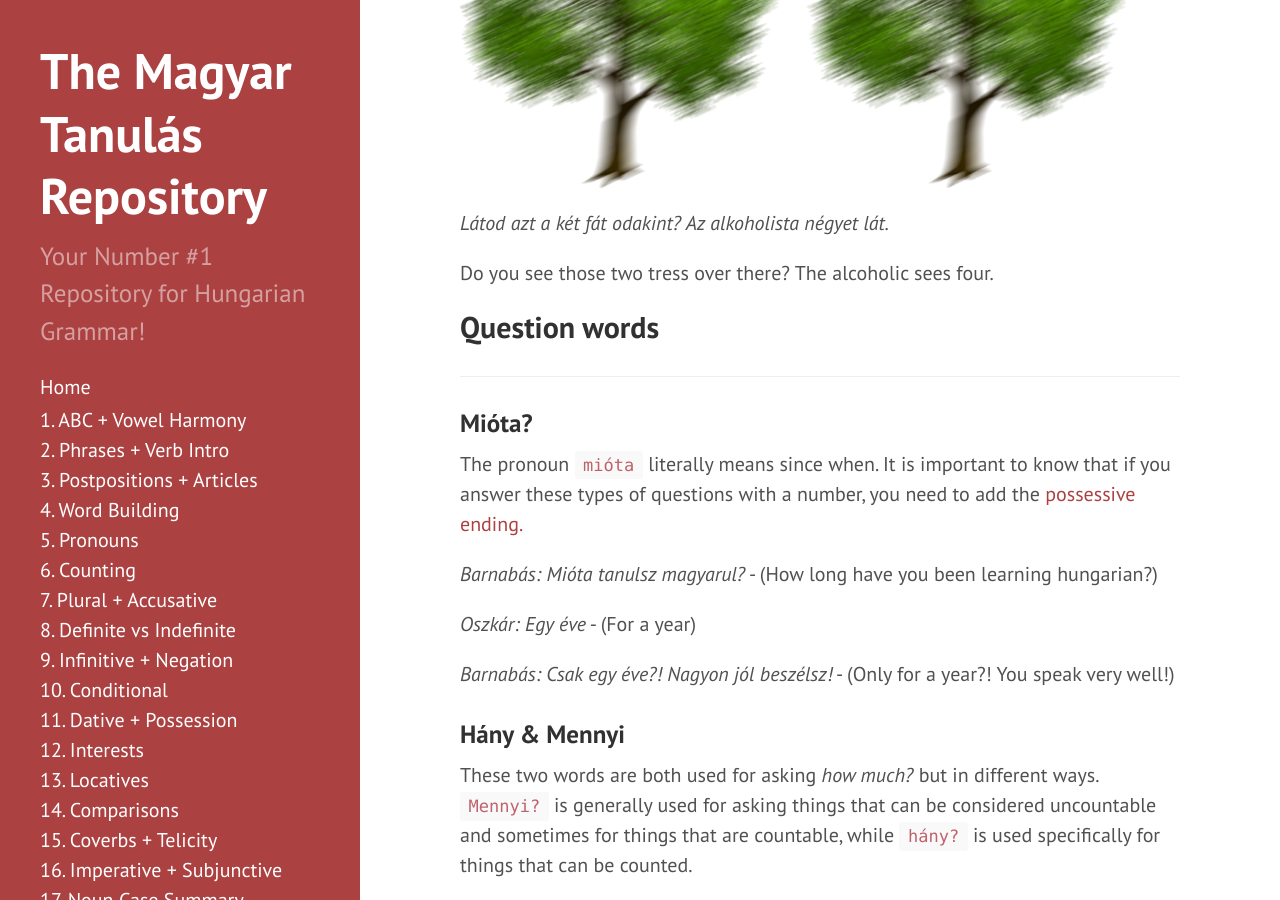
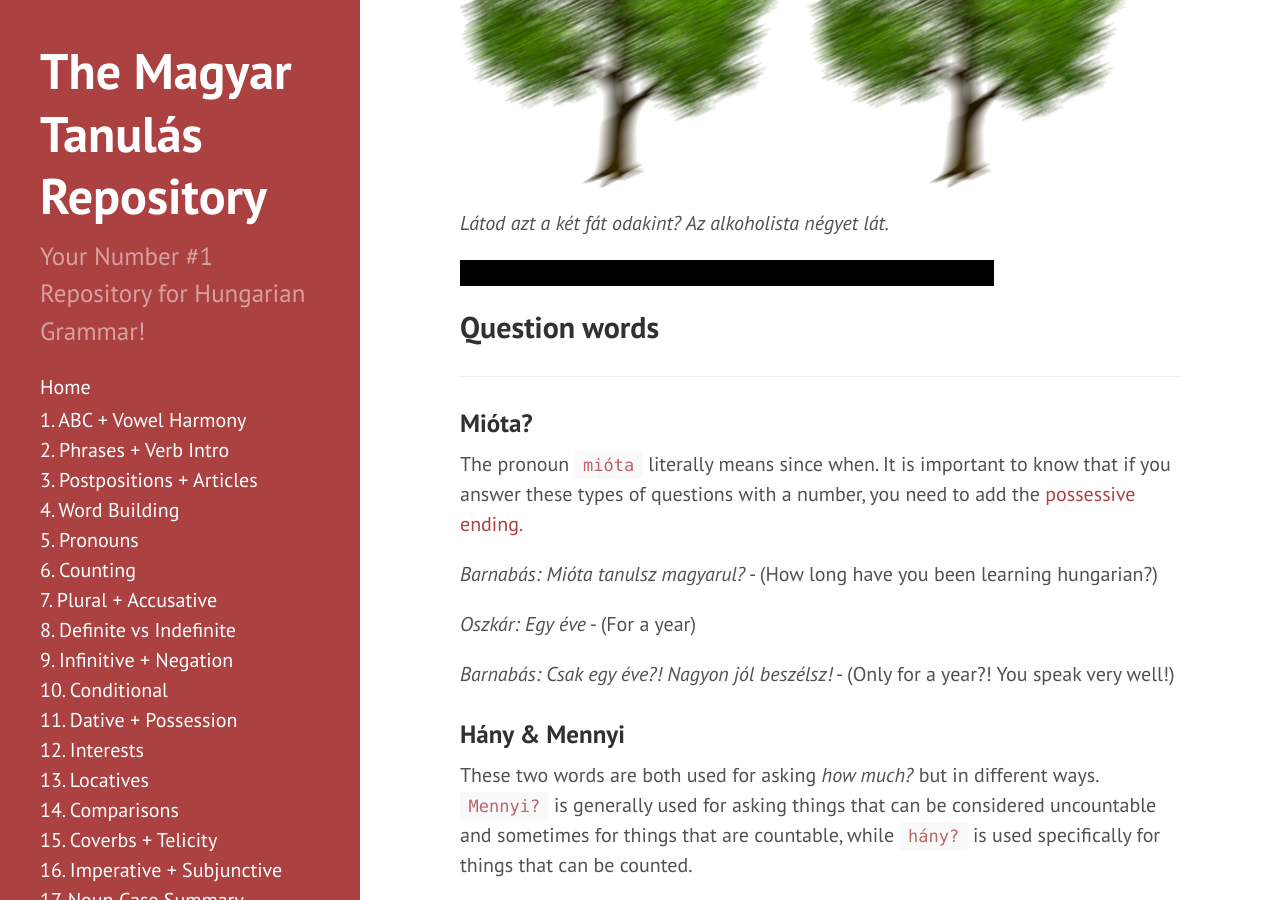
Before and after one commit to Magyartanulas/magyartanulas.github.io, a Jekyll site: the page built from counting.md, in a window 1280 px wide and 900 px high, scrolled down 2504 px. Built offline with Jekyll 4.4.1, drawn with Linux system fonts in a browser that asks for light colours; Markdown is read by kramdown in place of the engine named in the settings.

Commit message:
Update counting.md

```diff
--- a/counting.md
+++ b/counting.md
@@ -73,7 +73,7 @@ When answering, you don't have to answer with a precise number, you could instea
 ![alkoholista](https://magyartanulas.github.io/public/alkoholista.png)
 *Látod azt a két fát odakint? Az alkoholista négyet lát.*
 
-<span type="spoiler">Do you see those two tress over there? The alcoholic sees four.</span>
+<span class="spoiler">Do you see those two tress over there? The alcoholic sees four.</span>
 
 ## Question words
 
@@ -186,7 +186,8 @@ All the simple equations shown below follow a simple formula. [number] [operatio
 ![számít](https://magyartanulas.github.io/public/matter.png)
 *Nem oszt, nem szoroz.*
 
-<span type="spoiler">Idiom: It doesn't matter (literally: It doesn't divide, it doesn't multiply</span>
+<span class="spoiler">Idiom: It doesn't matter (literally: It doesn't divide, it doesn't multiply</span>
+
 ---
 
 ### Yet to Learn
```
